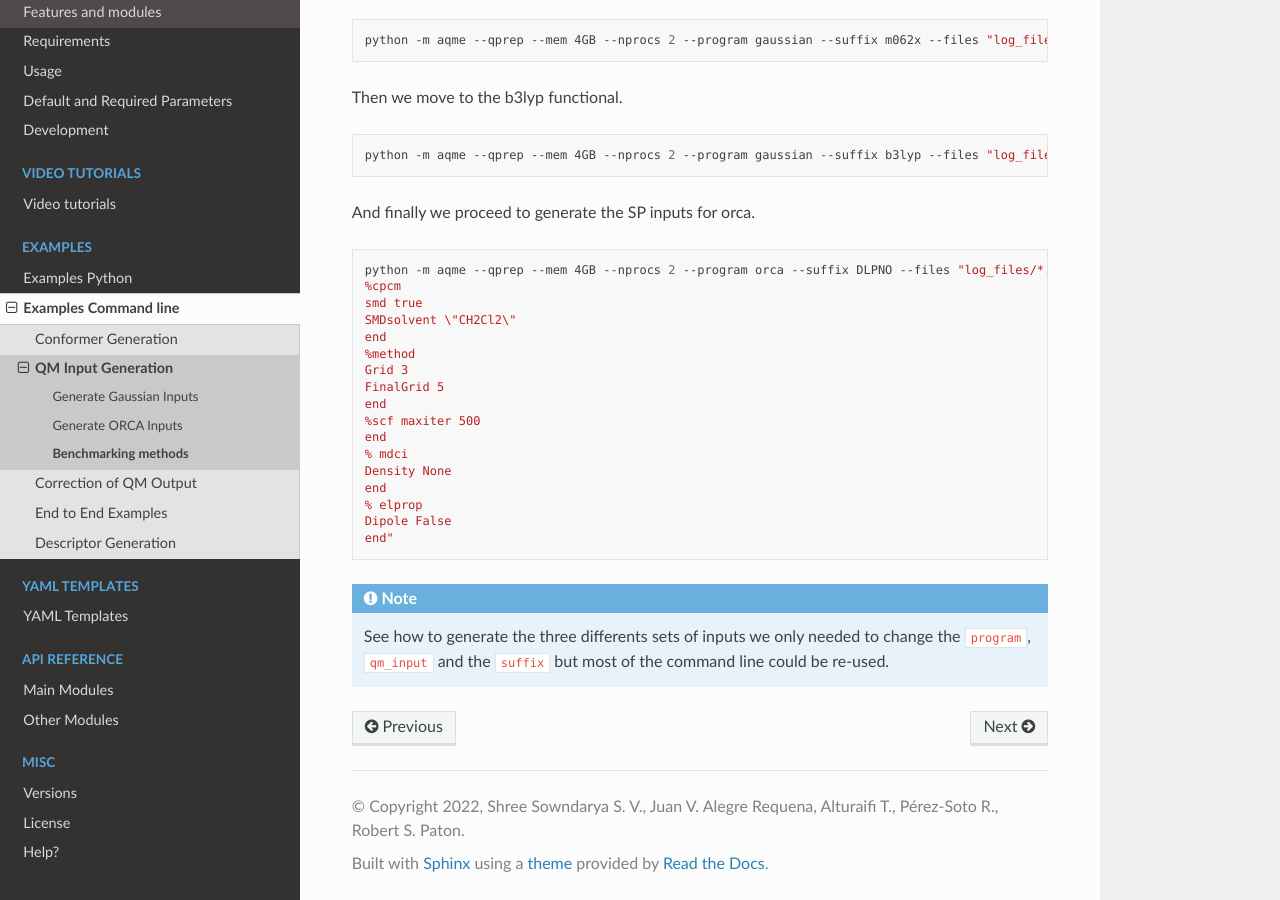
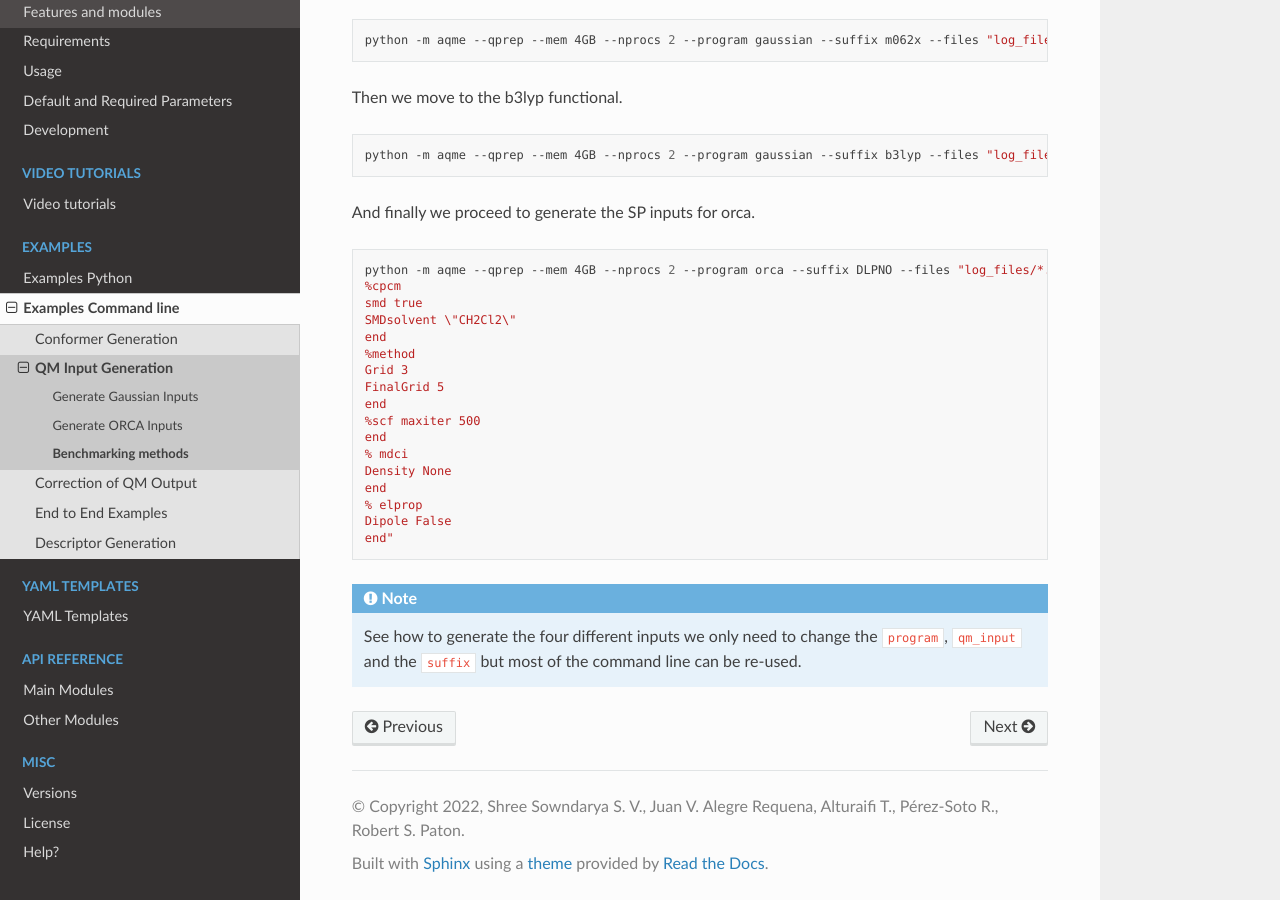
Before and after one commit to jvalegre/aqme, a Sphinx documentation site: the page built from docs/Examples/examples_commandline/QM_input_generation/benchmark.rst, in a window 1280 px wide and 900 px high, scrolled down 727 px. Built offline with Sphinx 7.4.7 and the Read the Docs theme 2.0.0, drawn with Linux system fonts in a browser that asks for light colours.

Commit message:
Doc: Fixed the note at the end of the commandline examples/qm input generation/benchmarking methods

```diff
--- a/docs/Examples/examples_commandline/QM_input_generation/benchmark.rst
+++ b/docs/Examples/examples_commandline/QM_input_generation/benchmark.rst
@@ -58,6 +58,6 @@ And finally we proceed to generate the SP inputs for orca.
 
 .. note::
 
-   See how to generate the three differents sets of inputs we only needed to
+   See how to generate the four different inputs we only need to
    change the :code:`program`, :code:`qm_input` and the :code:`suffix` but most
-   of the command line could be re-used.
+   of the command line can be re-used.
```
